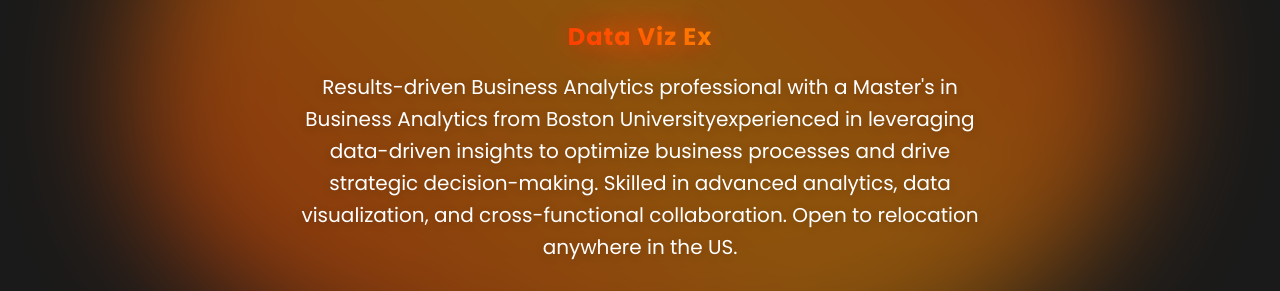
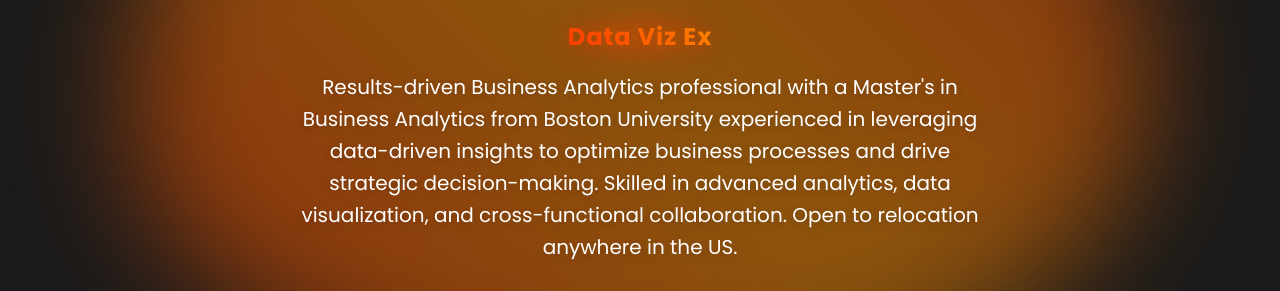
Before and after one commit to Dylan-Kakkanad/Dylan-Kakkanad.github.io, a Jekyll site: the page index.html, which Jekyll copies as it is, in a window 1280 px wide and 900 px high. Shown: the part 406-697 px from the top of the window. Built offline with Jekyll 4.4.1, drawn with Linux system fonts in a browser that asks for light colours; nearby versions of some CDN libraries.

Commit message:
Update index.html

```diff
--- a/index.html
+++ b/index.html
@@ -58,7 +58,7 @@
                 <div class="profession">
                     <span class="txt-rotate" data-period="2000" data-rotate='["AI Enthusiast", "Data Viz Expert", "Analytics Professional", "Cross-functional Collaborator","Process Transformation Strategist"]'></span>
                 </div>
-                <p class="hero-description">Results-driven Business Analytics professional with a Master's in Business Analytics from Boston Universityexperienced in leveraging data-driven insights to optimize business processes and drive strategic decision-making. Skilled in advanced analytics, data visualization, and cross-functional collaboration. Open to relocation anywhere in the US.</p>
+                <p class="hero-description">Results-driven Business Analytics professional with a Master's in Business Analytics from Boston University experienced in leveraging data-driven insights to optimize business processes and drive strategic decision-making. Skilled in advanced analytics, data visualization, and cross-functional collaboration. Open to relocation anywhere in the US.</p>
                 <div class="cta-buttons">
                     <a href="#projects" class="btn primary-btn">View My Projects</a>
                     <a href="#contact" class="btn secondary-btn">Contact Me</a>
```
